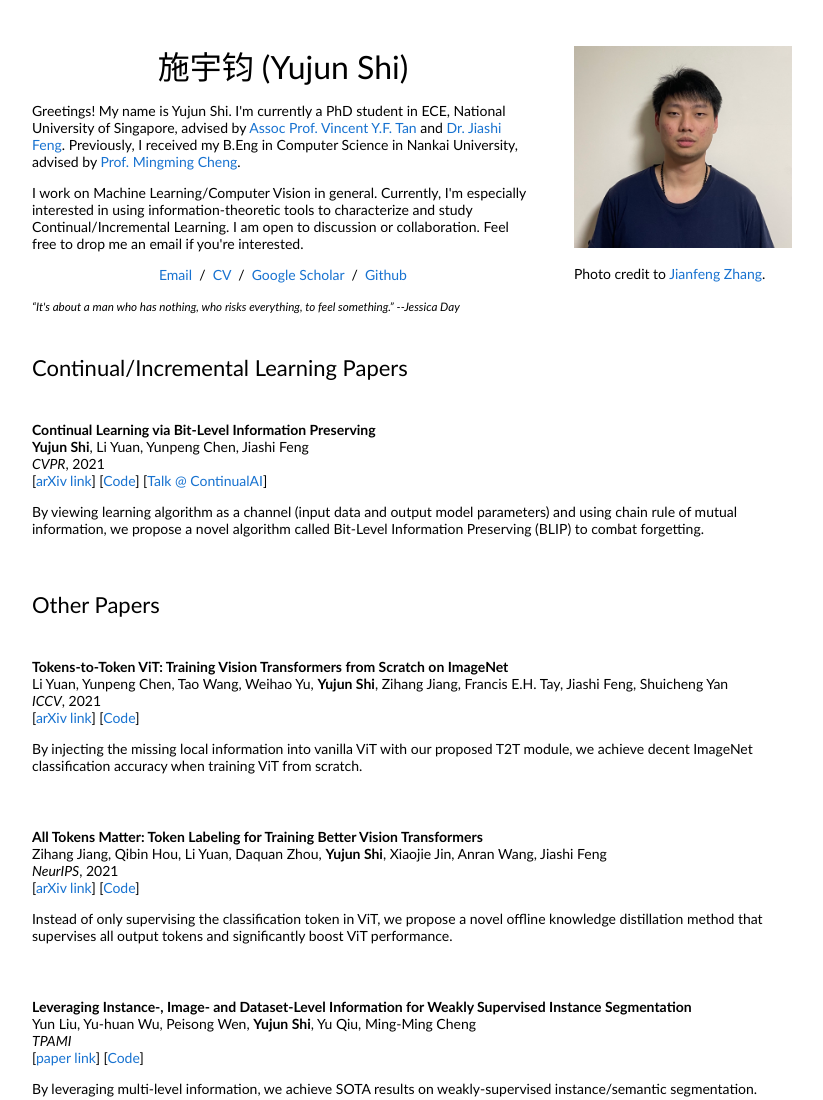
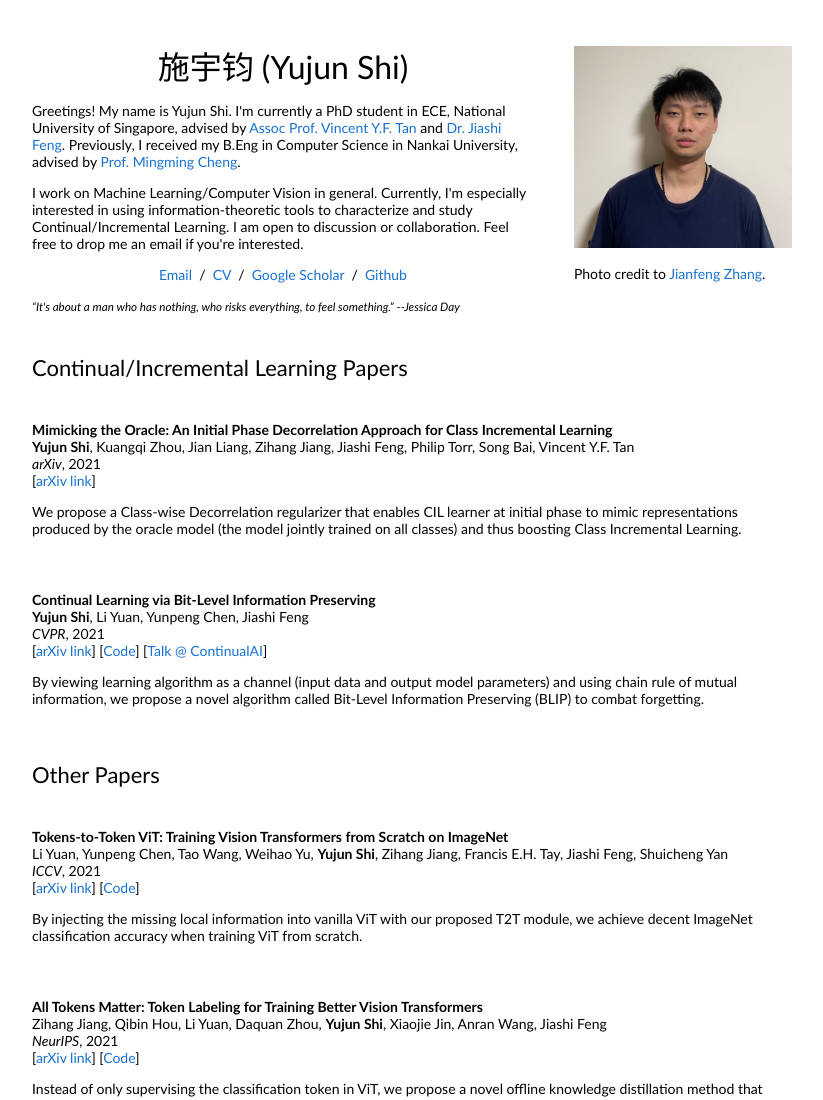
Before and after one commit to Yujun-Shi/Yujun-Shi.github.io, a plain HTML site: page index.html in a window 1280 px wide. Shown: the top 1100 px of the page, without its empty margins (228-1051 px from the left). Drawn offline with Linux system fonts and the light colour scheme.

Commit message:
adding mimicking the oracle paper

```diff
--- a/index.html
+++ b/index.html
@@ -62,6 +62,30 @@
           </tr>
           </tbody>
         </tbody></table>
+
+        <table style="width:100%;border:0px;border-spacing:0px;border-collapse:separate;margin-right:auto;margin-left:auto;"><tbody>
+          <td style="padding:20px;width:100%;vertical-align:middle">
+            <papertitle>Mimicking the Oracle: An Initial Phase Decorrelation Approach for Class Incremental Learning</papertitle>
+            <br>
+            <strong>Yujun Shi</strong>,
+            Kuangqi Zhou,
+            Jian Liang,
+            Zihang Jiang,
+            Jiashi Feng,
+            Philip Torr,
+            Song Bai,
+            Vincent Y.F. Tan
+            <br>
+            <em>arXiv</em>, 2021
+            <br>
+            [<a href="https://arxiv.org/abs/2112.04731">arXiv link</a>]
+            <p></p>
+            <p>
+              We propose a Class-wise Decorrelation regularizer that enables CIL learner at initial phase to mimic representations
+              produced by the oracle model (the model jointly trained on all classes) and thus boosting Class Incremental Learning.
+            </p>
+          </td>
+        </table>
 
         <table style="width:100%;border:0px;border-spacing:0px;border-collapse:separate;margin-right:auto;margin-left:auto;"><tbody>
           <td style="padding:20px;width:100%;vertical-align:middle">
```
